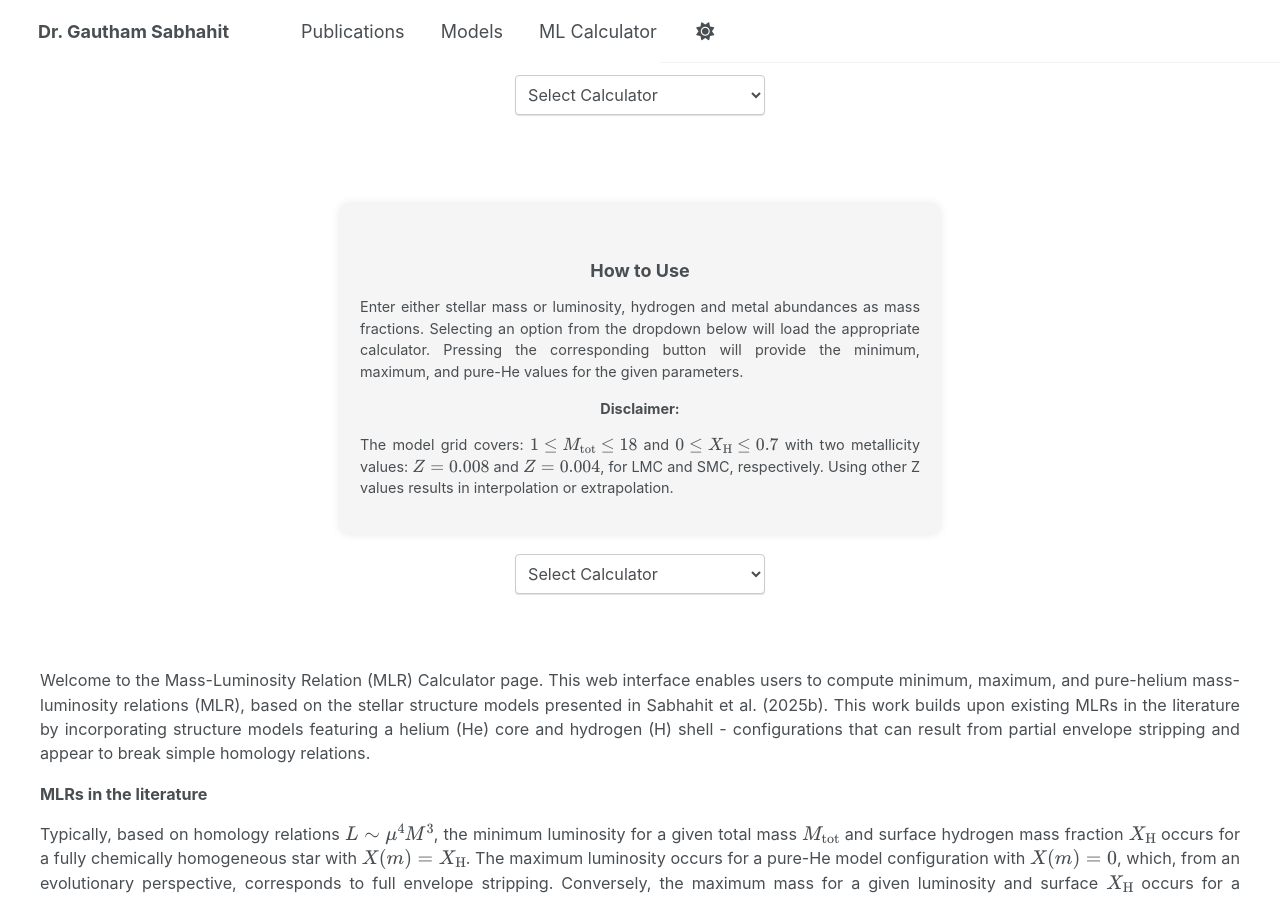
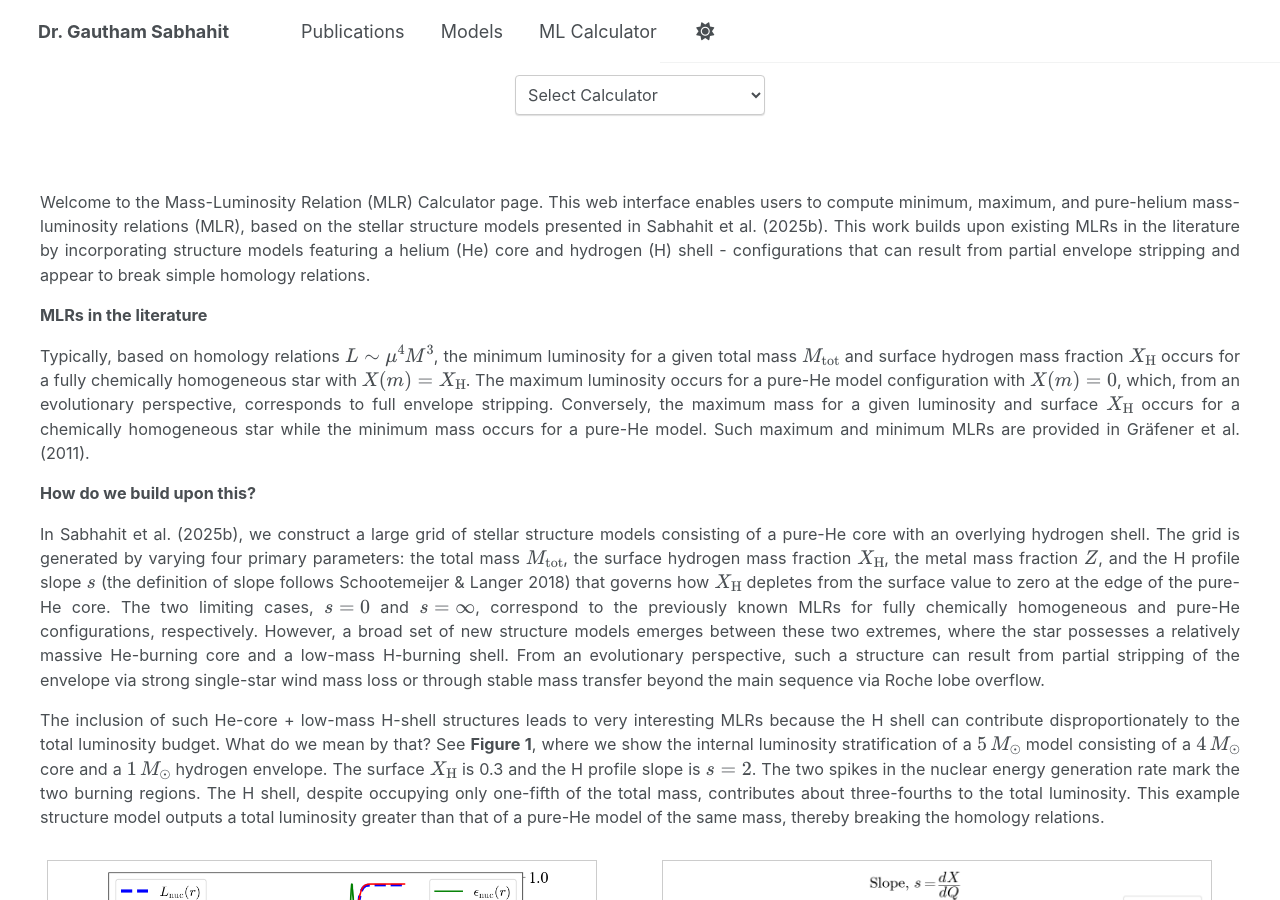
Before and after one commit to Mdot-com/mdot.com, a Jekyll site: the page built from ml-calculator.md, in a window 1280 px wide and 900 px high, scrolled down 368 px. Built offline with Jekyll 4.4.1, drawn with Linux system fonts in a browser that asks for light colours.

Commit message:
Update ml-calculator.md

```diff
--- a/ml-calculator.md
+++ b/ml-calculator.md
@@ -69,26 +69,7 @@ title: Mass-Luminosity Calculator
   <div id="calculator-container"></div>
 </div>
 
-<div style="display: flex; flex-direction: column; align-items: center; gap: 20px; padding: 30px;">
-  <div style="width: 600px; background-color: #f5f5f5; padding: 20px; border-radius: 8px; box-shadow: 0 0 10px rgba(0,0,0,0.1);">
-    <h2 style="text-align: center; font-size: 1em;">How to Use</h2>
-    <p style="font-size: 0.8em; text-align: justify;">
-      Enter either stellar mass or luminosity, hydrogen and metal abundances as mass fractions. Selecting an option from the dropdown below will load the appropriate calculator. Pressing the corresponding button will provide the minimum, maximum, and pure-He values for the given parameters.
-    </p>
-    <p style="font-size: 0.8em;"><strong>Disclaimer:</strong></p>
-    <p style="font-size: 0.8em; text-align: justify;">
-      The model grid covers: \(1 \leq M_{\text{tot}} \leq 18\) and \(0 \leq X_\mathrm{H} \leq 0.7\) with two metallicity values: \(Z = 0.008\) and \(Z = 0.004\), for LMC and SMC, respectively. Using other Z values results in interpolation or extrapolation.
-    </p>
-  </div>
 
-  <select id="calculator-type" style="width: 250px; padding: 8px; font-size: 0.9em;">
-    <option value="" disabled selected>Select Calculator</option>
-    <option value="luminosity">Luminosity Calculator</option>
-    <option value="mass">Mass Calculator</option>
-  </select>
-
-  <div id="calculator-container"></div>
-</div>
 
 <script>
   let calculatorContainer = document.getElementById('calculator-container');
```
